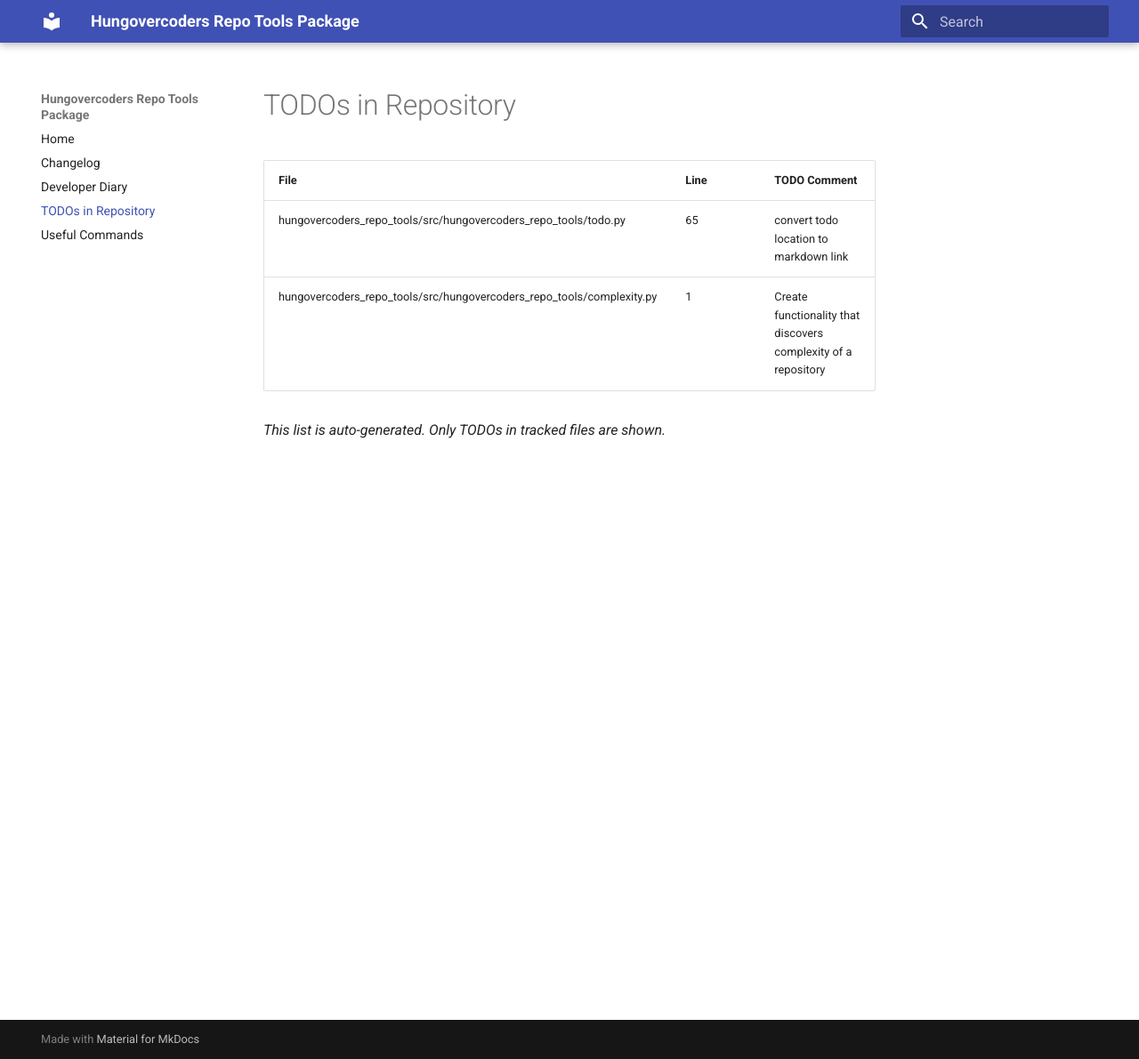
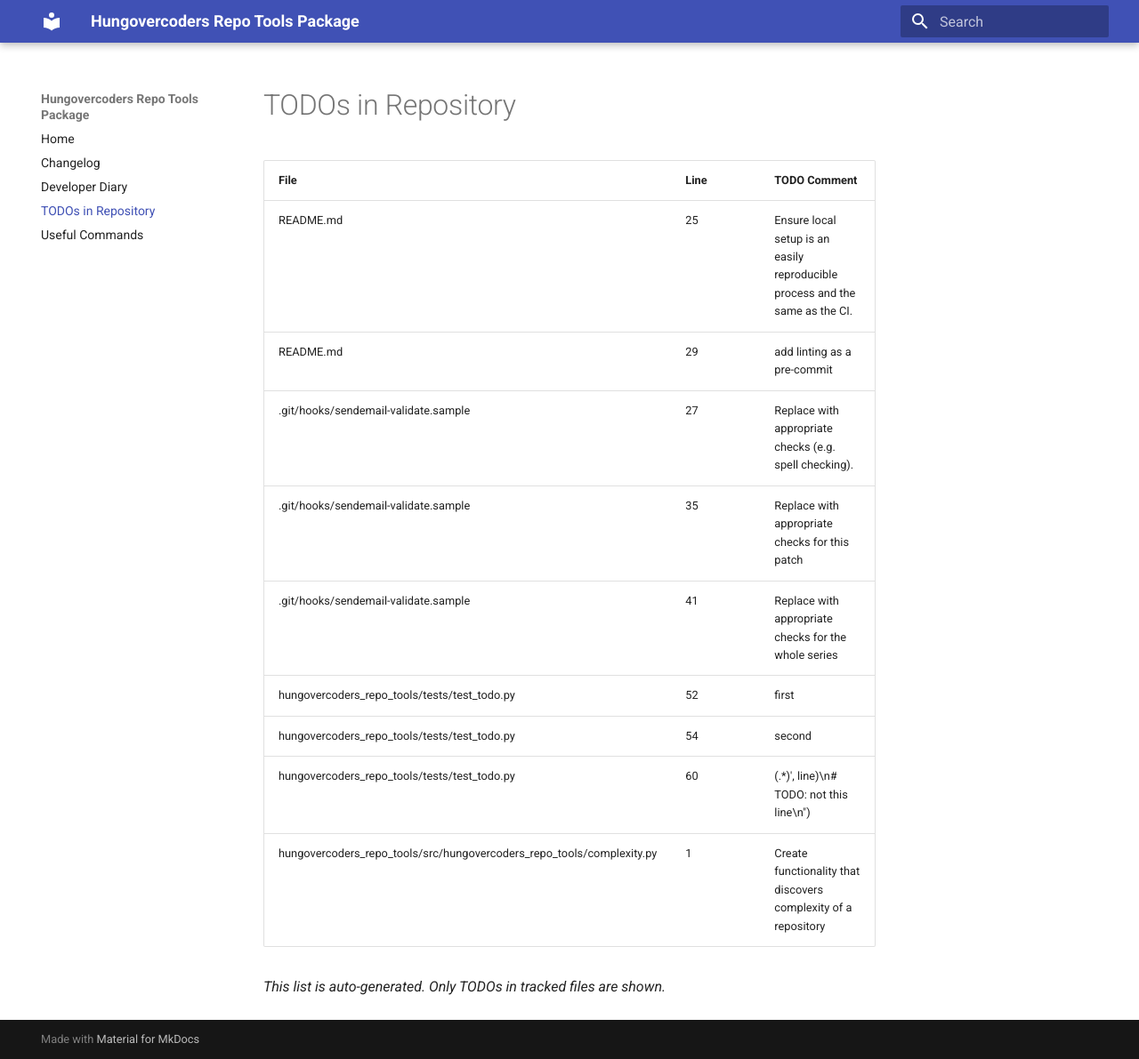
Before and after one commit to hungovercoders/repo.tools.package, an MkDocs documentation site: the page built from docs/todo.md, in a window 1280 px wide and 1191 px high. Shown: the whole window at 89% size. Built offline with MkDocs 1.6.1 and Material for MkDocs 9.7.7, drawn with Linux system fonts in a browser that asks for light colours.

Commit message:
fix: update TODOs in documentation and improve todo.py functionality

```diff
--- a/docs/todo.md
+++ b/docs/todo.md
@@ -2,7 +2,14 @@
 
 | File | Line | TODO Comment |
 |------|------|--------------|
-| hungovercoders_repo_tools/src/hungovercoders_repo_tools/todo.py | 65 | convert todo location to markdown link |
+| README.md | 25 | Ensure local setup is an easily reproducible process and the same as the CI. |
+| README.md | 29 | add linting as a pre-commit |
+| .git/hooks/sendemail-validate.sample | 27 | Replace with appropriate checks (e.g. spell checking). |
+| .git/hooks/sendemail-validate.sample | 35 | Replace with appropriate checks for this patch |
+| .git/hooks/sendemail-validate.sample | 41 | Replace with appropriate checks for the whole series |
+| hungovercoders_repo_tools/tests/test_todo.py | 52 | first |
+| hungovercoders_repo_tools/tests/test_todo.py | 54 | second |
+| hungovercoders_repo_tools/tests/test_todo.py | 60 | (.*)', line)\n# TODO: not this line\n") |
 | hungovercoders_repo_tools/src/hungovercoders_repo_tools/complexity.py | 1 | Create functionality that discovers complexity of a repository |
 
 *This list is auto-generated. Only TODOs in tracked files are shown.*
```
Also changed, not shown: 2 other files.
